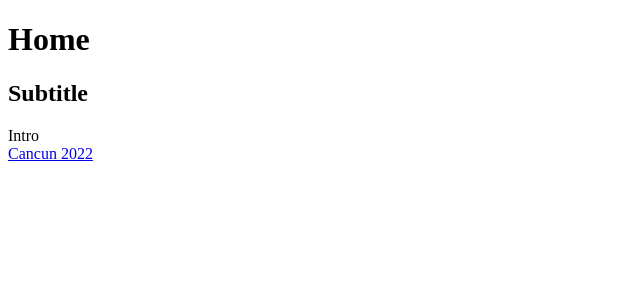
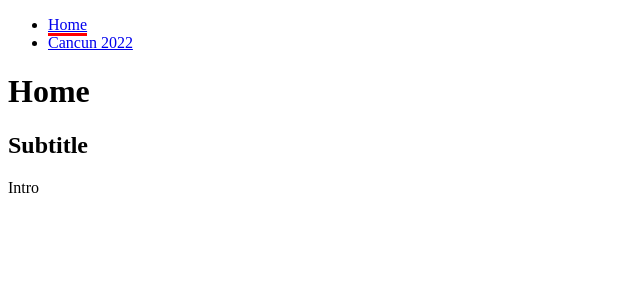
Before and after one commit to leon-luna-ray/rlp-www-ui, a Nuxt app: page / in a window 1280 px wide. Shown: the top 300 px of the page, without its empty margins (0-640 px from the left). Built offline with nearby package versions, Linux system fonts and the light colour scheme.

Commit message:
add layout and nav

```diff
--- /dev/null
+++ b/layouts/default.vue
@@ -0,0 +1,22 @@
+<template>
+    <header>
+        <nav>
+            <ul>
+                <li>
+                    <NuxtLink to="/">Home</NuxtLink>
+                </li>
+                <li>
+                    <NuxtLink to="/albums/cancun">Cancun 2022</NuxtLink>
+                </li>
+            </ul>
+        </nav>
+    </header>
+    <main>
+        <slot />
+    </main>
+</template>
+<style>
+.router-link-exact-active {
+    border-bottom: 3px solid red;
+}
+</style>
--- a/pages/index.vue
+++ b/pages/index.vue
@@ -4,5 +4,4 @@
         <h2>Subtitle</h2>
     </div>
     <div class="intro">Intro</div>
-    <div><NuxtLink to="/albums/cancun">Cancun 2022</NuxtLink></div>
 </template>
```
